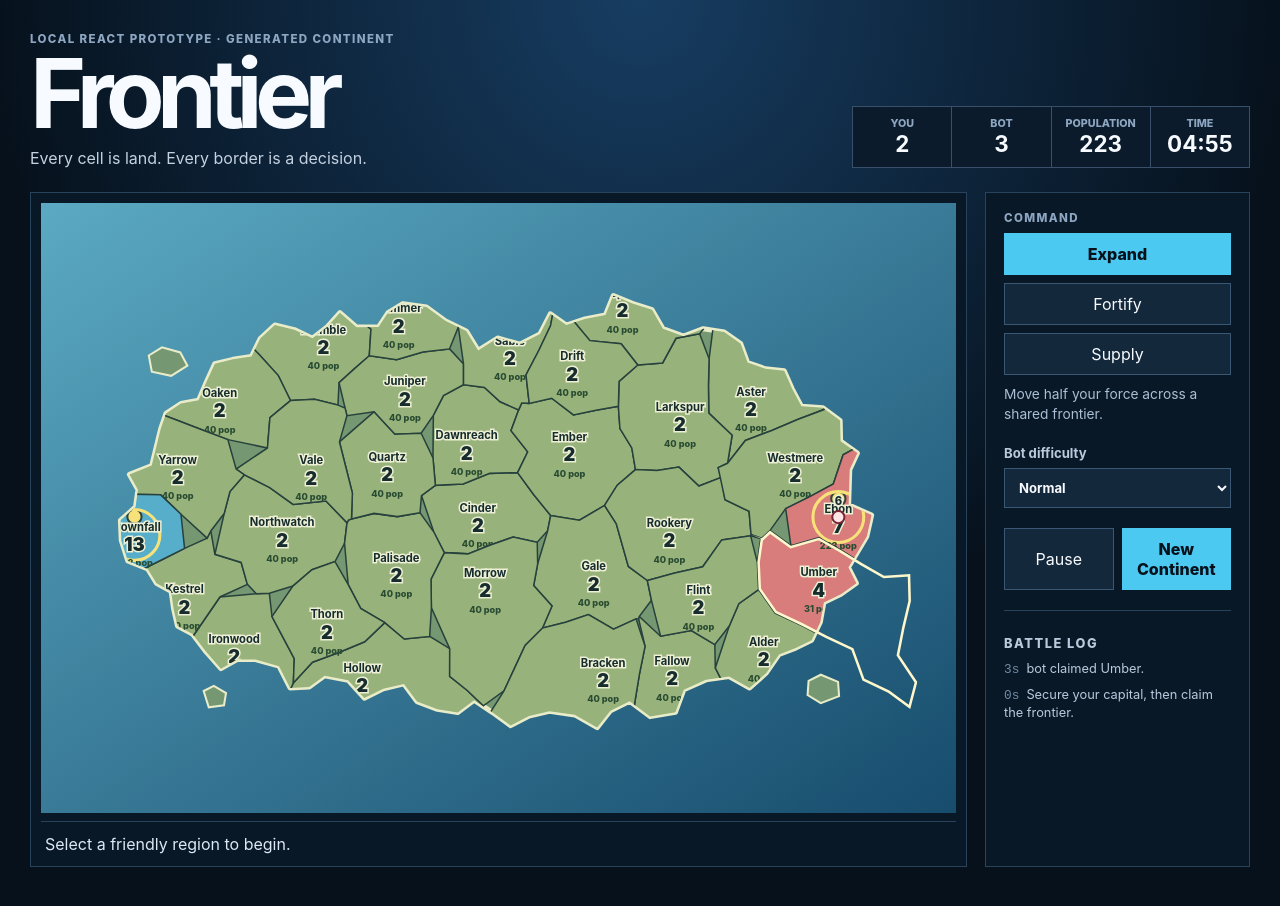
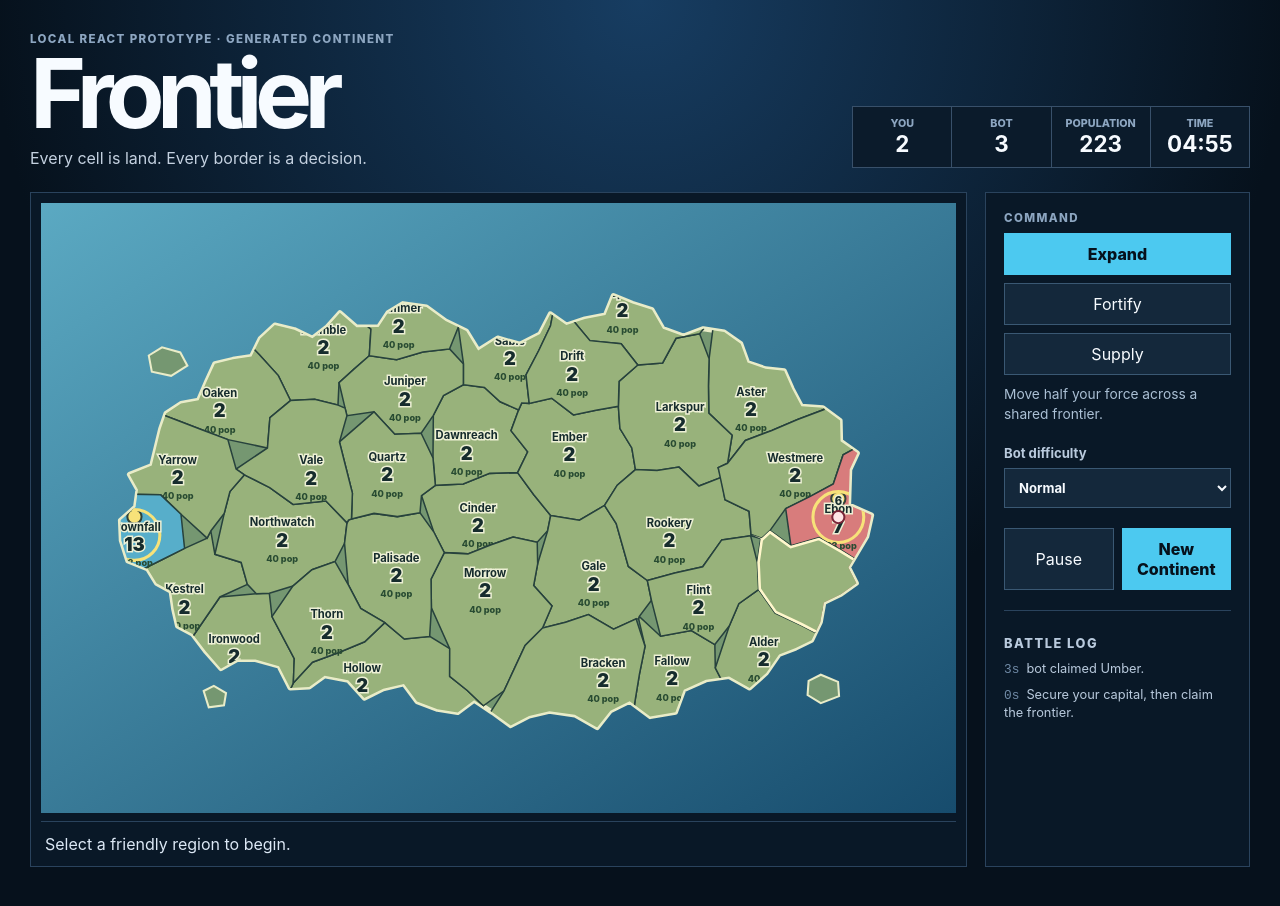
Before and after one commit to carlix-27/frontier, a React (Vite) app: page / in a window 1280 px wide. Shown: the top 906 px of the page. Built offline with nearby package versions, Linux system fonts and the light colour scheme.

Commit message:
fix: contain province conquest transition

```diff
--- a/src/animations.css
+++ b/src/animations.css
@@ -9,8 +9,12 @@
   animation: population-rise 0.7s ease-out;
 }
 
-.capture-wave.human { fill: #8ee5fb; opacity: 0.58; }
-.capture-wave.bot { fill: #ffafb8; opacity: 0.58; }
+.capture-before { pointer-events: none; }
+.capture-before.human { fill: #57aeca; }
+.capture-before.bot { fill: #d87c7c; }
+.capture-before.neutral { fill: #98b27b; }
+.capture-wave.human { fill: #57aeca; opacity: 0.92; }
+.capture-wave.bot { fill: #d87c7c; opacity: 0.92; }
 .capture-border { fill: none; stroke: #fff7cc; stroke-width: 5; pointer-events: none; }
 
 @keyframes population-rise {
--- a/src/components/GameMap.tsx
+++ b/src/components/GameMap.tsx
@@ -30,10 +30,10 @@ export function GameMap({ game, selected, onTerritoryClick }: Props) {
         return <line key={link} className="supply-link" x1={first.x} y1={first.y} x2={second.x} y2={second.y} />;
       })}
     </g>
-    {captures.map((event, index) => {
+    <g clipPath="url(#land-clip)">{captures.map((event, index) => {
       const capture = event.capture!; const source = getTerritory(game.map, capture.from); const target = getTerritory(game.map, capture.territory); const radius = Math.hypot(source.x - target.x, source.y - target.y) + 130;
-      return <g key={`capture-wave-${event.tick}-${index}`} clipPath={`url(#capture-${event.tick}-${index})`}><circle className={`capture-wave ${capture.player}`} cx={source.x} cy={source.y} r="0"><animate attributeName="r" values={`0;${radius}`} dur="0.9s" fill="freeze" /></circle><path d={target.path} className="capture-border"><animate attributeName="stroke-opacity" values="0;1;0" dur="0.9s" fill="freeze" /></path></g>;
-    })}
+      return <g key={`capture-wave-${event.tick}-${capture.territory}`} clipPath={`url(#capture-${event.tick}-${index})`}><path d={target.path} className={`capture-before ${capture.previousOwner ?? "neutral"}`}><animate attributeName="fill-opacity" values="1;1;0" keyTimes="0;0.78;1" dur="1.4s" fill="freeze" /></path><circle className={`capture-wave ${capture.player}`} cx={source.x} cy={source.y} r="0"><animate attributeName="r" values={`0;${radius}`} dur="1.15s" fill="freeze" /></circle><path d={target.path} className="capture-border"><animate attributeName="stroke-opacity" values="0;1;0" dur="1.15s" fill="freeze" /></path></g>;
+    })}</g>
     {moving.map((event, index) => {
       const move = event.movement!; const from = getTerritory(game.map, move.from); const to = getTerritory(game.map, move.to);
       return <g key={`${event.tick}-${index}-${move.from}-${move.to}`}><circle className={`troop ${move.player}`} r="6" cx={from.x} cy={from.y}><animate attributeName="cx" from={from.x} to={to.x} dur="0.8s" fill="freeze" /><animate attributeName="cy" from={from.y} to={to.y} dur="0.8s" fill="freeze" /></circle><text className="troop-count" x={from.x} y={from.y - 12}>{move.units}</text></g>;
--- a/src/engine/game.ts
+++ b/src/engine/game.ts
@@ -73,7 +73,7 @@ export function applyCommand(state: GameState, command: GameCommand): CommandRes
   if (attackers > defence) {
     const previousOwner = target.owner; target.owner = command.player; target.units = attackers - defence; target.population = Math.max(12, Math.floor(target.population * 0.78)); target.fortification = 0;
     const message = previousOwner ? `${command.player} captured ${getTerritory(state.map, command.to).label}.` : `${command.player} claimed ${getTerritory(state.map, command.to).label}.`;
-    return { ok: true, state: withEvent({ ...state, territories }, message, movement, { territory: command.to, from: command.from, player: command.player }) };
+    return { ok: true, state: withEvent({ ...state, territories }, message, movement, { territory: command.to, from: command.from, player: command.player, previousOwner }) };
   }
   target.units = Math.max(1, defence - attackers);
   return { ok: true, state: withEvent({ ...state, territories }, `${command.player}'s attack was repelled.`, movement) };
--- a/src/engine/types.ts
+++ b/src/engine/types.ts
@@ -39,6 +39,7 @@ export interface GameEvent {
     territory: TerritoryId;
     from: TerritoryId;
     player: PlayerId;
+    previousOwner: PlayerId | null;
   };
 }
 
```
